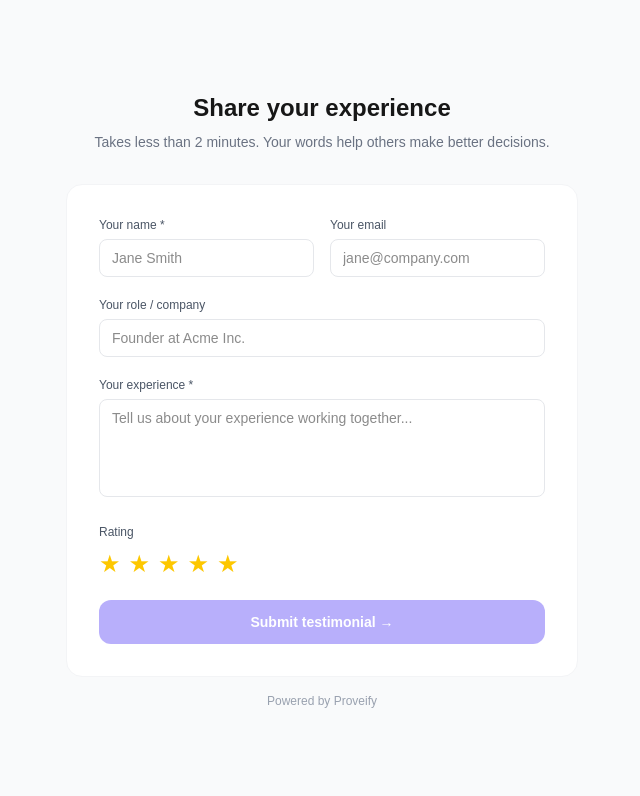
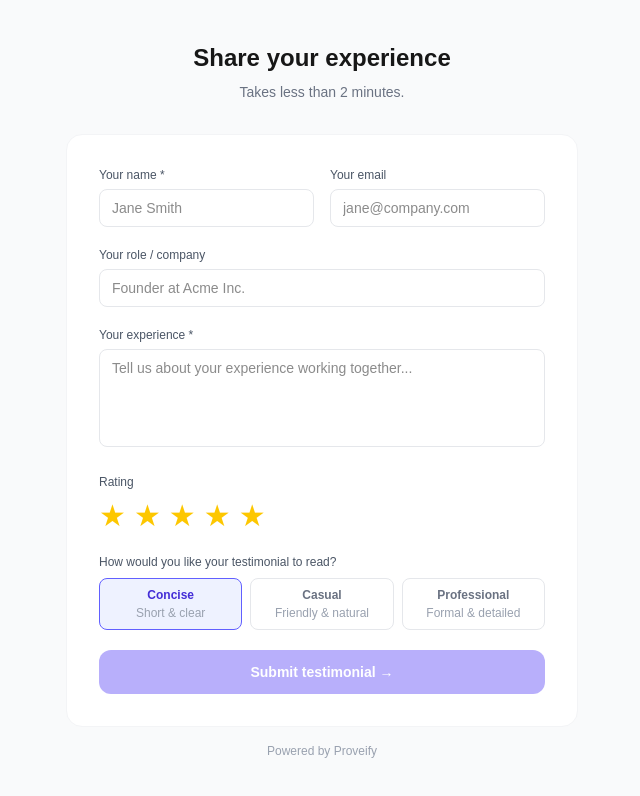
Before and after one commit to bigviv/proveify, a Next.js app: page /collect/1 in a window 1280 px wide. Shown: the top 796 px of the page, without its empty margins (318-958 px from the left). Built offline with nearby package versions, Linux system fonts and the light colour scheme; no server answers.

Commit message:
Add tone selection and handle low star reviews

```diff
--- a/app/collect/[userId]/page.tsx
+++ b/app/collect/[userId]/page.tsx
@@ -3,21 +3,28 @@ import { useState } from 'react';
 import { createClient } from '@/lib/supabase-browser';
 import { use } from 'react';
 
+type Tone = 'concise' | 'casual' | 'professional';
+
 export default function CollectPage({ params }: { params: Promise<{ userId: string }> }) {
   const { userId } = use(params);
   const supabase = createClient();
 
-  const [step, setStep] = useState<'form' | 'polishing' | 'review' | 'done'>('form');
+  const [step, setStep] = useState<'form' | 'polishing' | 'review' | 'low_star' | 'done'>('form');
   const [form, setForm] = useState({ name: '', email: '', role: '', content: '', rating: 5 });
+  const [tone, setTone] = useState<Tone>('concise');
   const [polished, setPolished] = useState('');
   const [savedId, setSavedId] = useState('');
-  const [usePolished, setUsePolished] = useState(true);
+
+  const tones: { value: Tone; label: string; desc: string }[] = [
+    { value: 'concise', label: 'Concise', desc: 'Short & clear' },
+    { value: 'casual', label: 'Casual', desc: 'Friendly & natural' },
+    { value: 'professional', label: 'Professional', desc: 'Formal & detailed' },
+  ];
 
   const handleSubmit = async () => {
     if (!form.name || !form.content) return;
-    setStep('polishing');
 
-    // Save original first
+    // Save first
     const { data } = await supabase.from('testimonials').insert({
       user_id: userId,
       client_name: form.name,
@@ -31,7 +38,17 @@ export default function CollectPage({ params }: { params: Promise<{ userId: stri
 
     setSavedId(data.id);
 
-    // Polish with AI
+    // Flag low star reviews — don't polish, just save and notify
+    if (form.rating <= 3) {
+      await supabase.from('testimonials').update({
+        approval_status: 'low_rating'
+      }).eq('id', data.id);
+      setStep('low_star');
+      return;
+    }
+
+    setStep('polishing');
+
     try {
       const res = await fetch('/api/polish', {
         method: 'POST',
@@ -41,6 +58,7 @@ export default function CollectPage({ params }: { params: Promise<{ userId: stri
           testimonialId: data.id,
           clientEmail: form.email,
           clientName: form.name,
+          tone,
           skipEmail: true,
         }),
       });
@@ -54,11 +72,11 @@ export default function CollectPage({ params }: { params: Promise<{ userId: stri
   };
 
   const handleApprove = async (approved: boolean) => {
-    setUsePolished(approved);
     await supabase.from('testimonials').update({
       polished_content: approved ? polished : null,
       approved: true,
       approval_status: approved ? 'approved' : 'rejected',
+      approved_at: new Date().toISOString()
     }).eq('id', savedId);
     setStep('done');
   };
@@ -69,6 +87,18 @@ export default function CollectPage({ params }: { params: Promise<{ userId: stri
         <div className="text-4xl mb-4 animate-pulse">✨</div>
         <p className="text-gray-600 font-medium">Polishing your testimonial...</p>
         <p className="text-gray-400 text-sm mt-1">Just a moment</p>
+      </div>
+    </div>
+  );
+
+  if (step === 'low_star') return (
+    <div className="min-h-screen bg-gray-50 flex items-center justify-center px-4">
+      <div className="text-center max-w-sm">
+        <div className="text-5xl mb-4">🙏</div>
+        <h1 className="text-2xl font-bold mb-3">Thank you for your honesty</h1>
+        <p className="text-gray-500 text-sm leading-relaxed">
+          Your feedback has been received. The business owner will be in touch to make things right.
+        </p>
       </div>
     </div>
   );
@@ -95,16 +125,12 @@ export default function CollectPage({ params }: { params: Promise<{ userId: stri
         <p className="text-center text-sm text-gray-500 mb-4">Which version would you like to publish?</p>
 
         <div className="flex flex-col gap-3">
-          <button
-            onClick={() => handleApprove(true)}
-            className="w-full bg-indigo-600 text-white py-3 rounded-xl font-semibold hover:bg-indigo-700 text-sm"
-          >
+          <button onClick={() => handleApprove(true)}
+            className="w-full bg-indigo-600 text-white py-3 rounded-xl font-semibold hover:bg-indigo-700 text-sm">
             ✓ Use the polished version
           </button>
-          <button
-            onClick={() => handleApprove(false)}
-            className="w-full bg-white border border-gray-200 text-gray-600 py-3 rounded-xl font-medium hover:bg-gray-50 text-sm"
-          >
+          <button onClick={() => handleApprove(false)}
+            className="w-full bg-white border border-gray-200 text-gray-600 py-3 rounded-xl font-medium hover:bg-gray-50 text-sm">
             Use my original words instead
           </button>
         </div>
@@ -118,7 +144,7 @@ export default function CollectPage({ params }: { params: Promise<{ userId: stri
         <div className="text-5xl mb-4">🎉</div>
         <h1 className="text-2xl font-bold mb-2">Thank you!</h1>
         <p className="text-gray-500 text-sm leading-relaxed">
-          Your testimonial has been submitted and will be published shortly. It means a lot!
+          Your testimonial has been submitted. It means a lot!
         </p>
       </div>
     </div>
@@ -129,73 +155,77 @@ export default function CollectPage({ params }: { params: Promise<{ userId: stri
       <div className="max-w-lg w-full">
         <div className="text-center mb-8">
           <h1 className="text-2xl font-bold mb-2">Share your experience</h1>
-          <p className="text-gray-500 text-sm">Takes less than 2 minutes. Your words help others make better decisions.</p>
+          <p className="text-gray-500 text-sm">Takes less than 2 minutes.</p>
         </div>
 
         <div className="bg-white rounded-2xl border border-gray-100 p-8 space-y-5">
           <div className="grid grid-cols-2 gap-4">
             <div>
               <label className="block text-xs font-medium text-gray-600 mb-1.5">Your name *</label>
-              <input
-                value={form.name}
-                onChange={e => setForm({ ...form, name: e.target.value })}
+              <input value={form.name} onChange={e => setForm({ ...form, name: e.target.value })}
                 placeholder="Jane Smith"
-                className="w-full border border-gray-200 rounded-lg px-3 py-2 text-sm focus:outline-none focus:ring-2 focus:ring-indigo-500"
-              />
+                className="w-full border border-gray-200 rounded-lg px-3 py-2 text-sm focus:outline-none focus:ring-2 focus:ring-indigo-500" />
             </div>
             <div>
               <label className="block text-xs font-medium text-gray-600 mb-1.5">Your email</label>
-              <input
-                value={form.email}
-                onChange={e => setForm({ ...form, email: e.target.value })}
-                placeholder="jane@company.com"
-                type="email"
-                className="w-full border border-gray-200 rounded-lg px-3 py-2 text-sm focus:outline-none focus:ring-2 focus:ring-indigo-500"
-              />
+              <input value={form.email} onChange={e => setForm({ ...form, email: e.target.value })}
+                placeholder="jane@company.com" type="email"
+                className="w-full border border-gray-200 rounded-lg px-3 py-2 text-sm focus:outline-none focus:ring-2 focus:ring-indigo-500" />
             </div>
           </div>
 
           <div>
             <label className="block text-xs font-medium text-gray-600 mb-1.5">Your role / company</label>
-            <input
-              value={form.role}
-              onChange={e => setForm({ ...form, role: e.target.value })}
+            <input value={form.role} onChange={e => setForm({ ...form, role: e.target.value })}
               placeholder="Founder at Acme Inc."
-              className="w-full border border-gray-200 rounded-lg px-3 py-2 text-sm focus:outline-none focus:ring-2 focus:ring-indigo-500"
-            />
+              className="w-full border border-gray-200 rounded-lg px-3 py-2 text-sm focus:outline-none focus:ring-2 focus:ring-indigo-500" />
           </div>
 
           <div>
             <label className="block text-xs font-medium text-gray-600 mb-1.5">Your experience *</label>
-            <textarea
-              value={form.content}
-              onChange={e => setForm({ ...form, content: e.target.value })}
+            <textarea value={form.content} onChange={e => setForm({ ...form, content: e.target.value })}
               placeholder="Tell us about your experience working together..."
               rows={4}
-              className="w-full border border-gray-200 rounded-lg px-3 py-2 text-sm focus:outline-none focus:ring-2 focus:ring-indigo-500 resize-none"
-            />
+              className="w-full border border-gray-200 rounded-lg px-3 py-2 text-sm focus:outline-none focus:ring-2 focus:ring-indigo-500 resize-none" />
           </div>
 
+          {/* Rating */}
           <div>
             <label className="block text-xs font-medium text-gray-600 mb-2">Rating</label>
             <div className="flex gap-2">
               {[1,2,3,4,5].map(star => (
-                <button
-                  key={star}
-                  onClick={() => setForm({ ...form, rating: star })}
-                  className={`text-2xl transition-transform hover:scale-110 ${star <= form.rating ? 'text-yellow-400' : 'text-gray-200'}`}
-                >
+                <button key={star} onClick={() => setForm({ ...form, rating: star })}
+                  className={`text-3xl transition-transform hover:scale-110 ${star <= form.rating ? 'text-yellow-400' : 'text-gray-200'}`}>
                   ★
                 </button>
               ))}
             </div>
           </div>
 
-          <button
-            onClick={handleSubmit}
-            disabled={!form.name || !form.content}
-            className="w-full bg-indigo-600 text-white py-3 rounded-xl font-semibold hover:bg-indigo-700 disabled:opacity-40 disabled:cursor-not-allowed text-sm"
-          >
+          {/* Tone selector — only shown for 4-5 star */}
+          {form.rating >= 4 && (
+            <div>
+              <label className="block text-xs font-medium text-gray-600 mb-2">
+                How would you like your testimonial to read?
+              </label>
+              <div className="grid grid-cols-3 gap-2">
+                {tones.map(t => (
+                  <button key={t.value} onClick={() => setTone(t.value)}
+                    className={`py-2 px-3 rounded-lg border text-center transition-all ${
+                      tone === t.value
+                        ? 'border-indigo-500 bg-indigo-50 text-indigo-700'
+                        : 'border-gray-200 text-gray-500 hover:border-gray-300'
+                    }`}>
+                    <p className="text-xs font-semibold">{t.label}</p>
+                    <p className="text-xs text-gray-400 mt-0.5">{t.desc}</p>
+                  </button>
+                ))}
+              </div>
+            </div>
+          )}
+
+          <button onClick={handleSubmit} disabled={!form.name || !form.content}
+            className="w-full bg-indigo-600 text-white py-3 rounded-xl font-semibold hover:bg-indigo-700 disabled:opacity-40 disabled:cursor-not-allowed text-sm">
             Submit testimonial →
           </button>
         </div>
```
